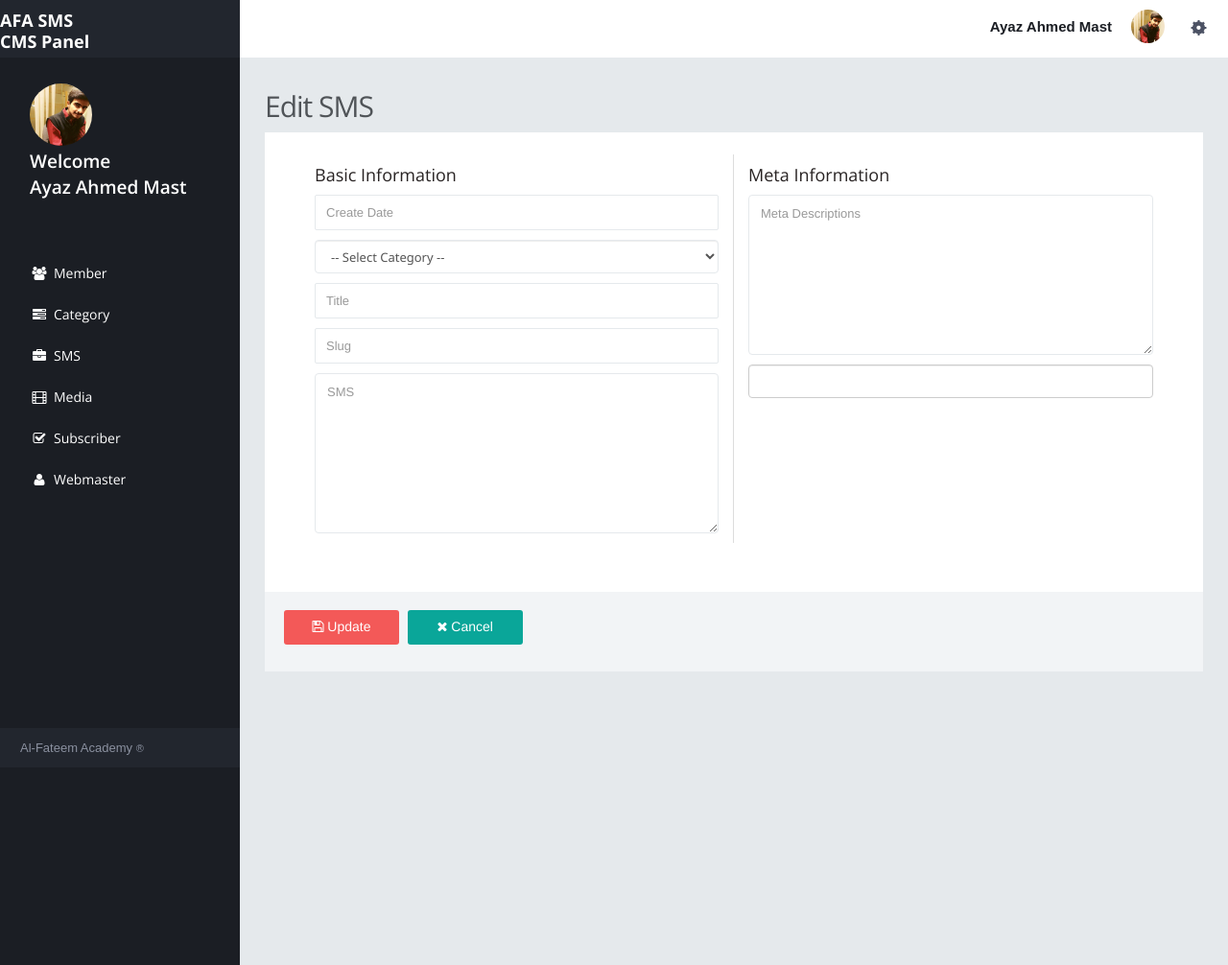
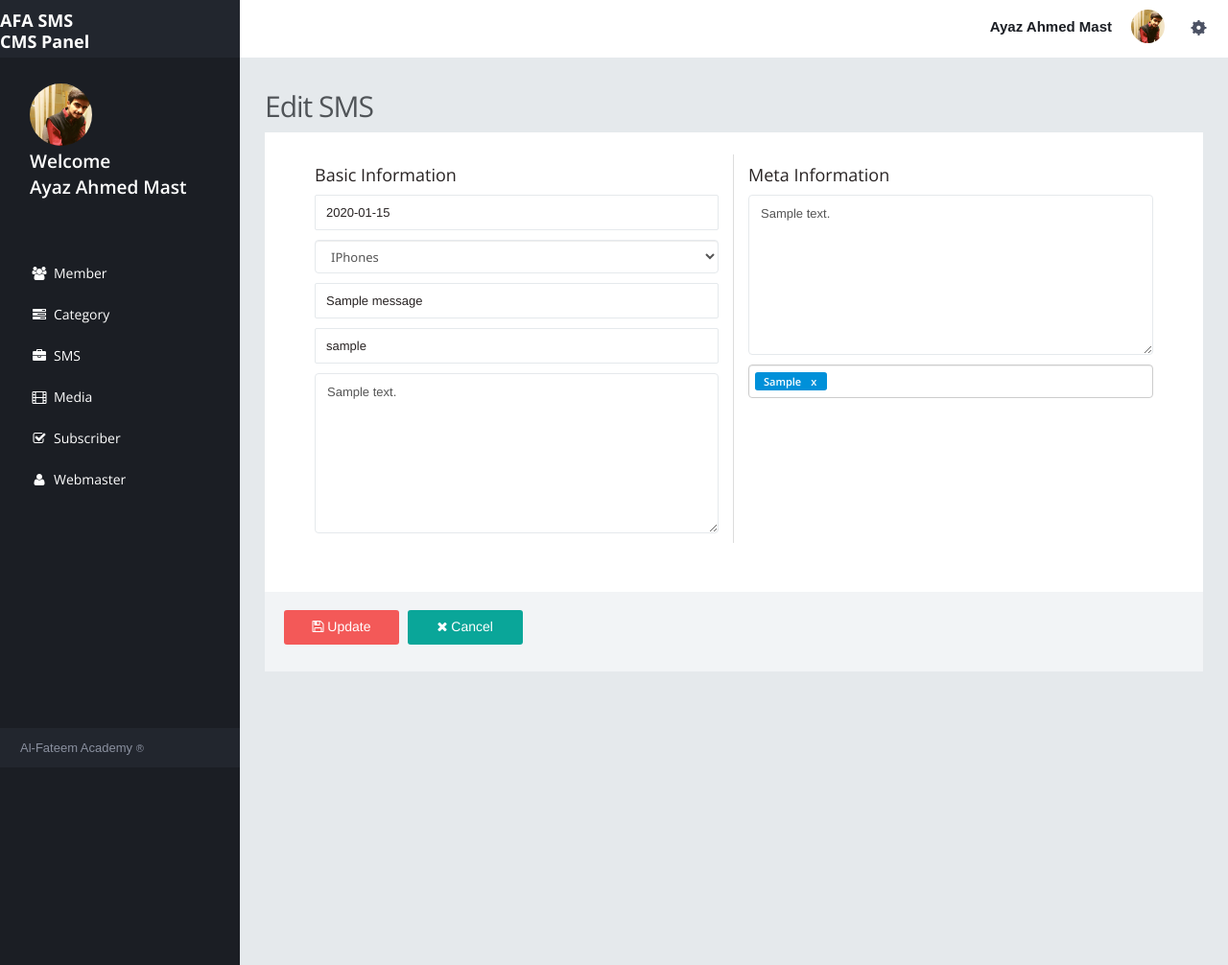
Before and after one commit to awaiskhan20/ultimate-sms, a PHP site: page /edit_sms.php?id=1 in a window 1280 px wide. Shown: the whole page at 96% size. Run offline with PHP 8.4, Linux system fonts and the light colour scheme; data comes from the database, SQL or seed files in the repository; tables that the repository leaves empty hold one stand-in row (values such as "Sample post"); some libraries are stand-ins or nearby versions; grey boxes are pictures that could not be loaded.

Commit message:
SMS Crud Completed

```diff
--- a/edit_sms.php
+++ b/edit_sms.php
@@ -1,5 +1,14 @@
 <?php include 'partials/header.php'; ?>
 <?php include 'partials/sidebar.php'; ?>
+
+<?php
+
+  require_once 'config/db.php';
+  $id = $_GET['id'];
+  $query = mysqli_query($connection, "SELECT * FROM message WHERE id = '$id'");
+  $row = mysqli_fetch_assoc($query);
+
+?>
 
 <!-- BEGIN PAGE CONTAINER-->
 <div class="page-content">
@@ -14,7 +23,9 @@
           <div class="grid simple">
               <div class="grid-body no-border">
                   <div class="row">
-                    <div class="col-md-12">
+                    <form action="update_sms.php" method="POST" id="form-personal">
+                      <input type="hidden" name="id" value="<?php echo $row['id']; ?>">
+                      <div class="col-md-12">
                       <div class="grid simple">
                         <div class="grid-title no-border"></div>
                         <div class="grid-body no-border">
@@ -23,31 +34,36 @@
                               <h4>Basic Information</h4>
                                 <div class="row form-row">
                                   <div class="col-md-12">
-                                    <input name="inputDate" id="inputDate" type="text"  class="form-control" placeholder="Create Date">
+                                    <input name="create_date" id="inputDate" type="text"  class="form-control" placeholder="Create Date" value="<?php echo $row['create_date']; ?>">
                                   </div>
                                 </div>
                                 <div class="row form-row">
                                   <div class="col-md-12">
-                                    <select name="dropdownCategory" id="dropdownCategory" class="form-control">
-                                      <option  value="0">-- Select Category --</option>
-                                      <option>Category</option>
-                                    </select>
+                                    <select name="dropdown_category" id="dropdown_category" class="form-control">
+                                      <?php
+                                        $query = mysqli_query($connection, "SELECT * FROM category");
 
+                                        while($option_row = mysqli_fetch_assoc($query)) {
+                                            $selected = ($option_row['id'] == $row['category_id']) ? 'selected' : '';
+                                            echo '<option value="'.$option_row['id'].'" '.$selected.'>'.$option_row['title'].'</option>';
+                                        }
+                                      ?>
+                                      </select>
                                   </div>
                                 </div>
                                 <div class="row form-row">
                                   <div class="col-md-12">
-                                    <input name="inputTitle" id="inputTitle" type="text"  class="form-control" placeholder="Title">
+                                    <input name="title" id="title" type="text"  class="form-control" placeholder="Title" value="<?php echo $row['title']; ?>">
                                   </div>
                                 </div>
                                 <div class="row form-row">
                                   <div class="col-md-12">
-                                    <input name="inputSlug" id="inputSlug" type="text"  class="form-control" placeholder="Slug">
+                                    <input name="slug" id="slug" type="text"  class="form-control" placeholder="Slug" value="<?php echo $row['slug']; ?>">
                                   </div>
                                 </div>
                                 <div class="row form-row">
                                   <div class="col-md-12">
-                                    <textarea name="inputSMS" id="inputSMS" rows="8" class="form-control" placeholder="SMS"></textarea>
+                                    <textarea name="content" id="content" rows="8" class="form-control" placeholder="SMS"><?php echo $row['content']; ?></textarea>
                                   </div>
                                 </div>
                             </div>
@@ -55,24 +71,25 @@
                               <h4>Meta Information</h4>
                                 <div class="row form-row">
                                   <div class="col-md-12">
-                                    <textarea name="inputMetaDescriptions" id="inputMetaDescriptions" rows="8" class="form-control" placeholder="Meta Descriptions"></textarea>
+                                    <textarea name="meta_description" id="meta_description" rows="8" class="form-control" placeholder="Meta Descriptions"><?php echo $row['meta_description']; ?></textarea>
                                   </div>
                                 </div>
                                 <div class="row form-row">
                                   <div class="col-md-12">
-                                    <input type="text" name="inputMetaKeywords" id="inputMetaKeywords" class="form-control tagsinput" data-a-sign="$" data-role="tagsinput">
+                                    <input type="text" name="meta_keyword" id="meta_keyword" class="form-control tagsinput" data-a-sign="$" data-role="tagsinput" value="<?php echo $row['meta_keyword']; ?>">
                                   </div>
                                 </div>
                             </div>
                           </div>
                         </div>
                       </div>
-                    <div class="form-actions">
-                      <button class="btn btn-danger btn-cons" type="submit"><i class="fa fa-save"></i> Update</button>
-                      <a href="sms.html" class="btn btn-primary btn-cons" type="button"><i class="fa fa-times"></i> Cancel </a>
+                      <div class="form-actions">
+                        <button class="btn btn-danger btn-cons" type="submit"><i class="fa fa-save"></i> Update</button>
+                        <a href="sms.php" class="btn btn-primary btn-cons" type="button"><i class="fa fa-times"></i> Cancel </a>
+                      </div>
                     </div>
+                    </form>
                   </div>
-                </div>
               </div>
           </div>
       </div>
--- a/sms.php
+++ b/sms.php
@@ -69,7 +69,7 @@
                                 </td>
                                 <td>
                                     <a href="edit_sms.php?id=<?php echo $row['id']; ?>" class="label label-info"> <i class="fa fa-edit"></i></a>
-                                    <a href="#" class="label label-important "> <i class="fa fa-trash-o"></i></a>
+                                    <a href="delete_sms.php?id=<?php echo $row['id']; ?>" class="label label-important "> <i class="fa fa-trash-o"></i></a>
                                 </td>
                             </tr>
                             <?php }?>
```
Also changed, not shown: update_sms.php (added, +19 -0 lines), delete_sms.php (added).
